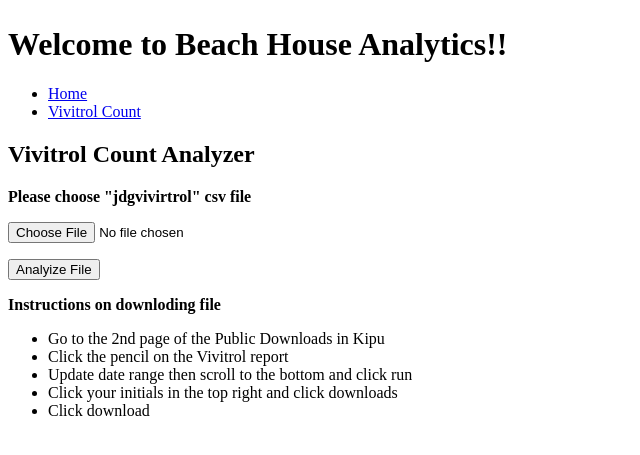
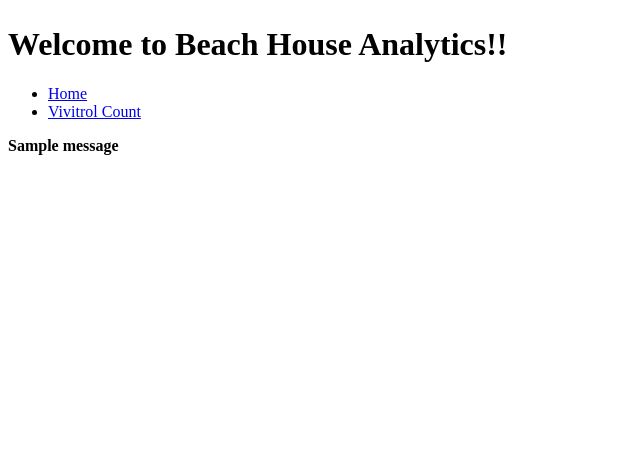
Before and after one commit to keberelf058725/BH_Django_Project, a Django app: page /viv/ in a window 1280 px wide. Shown: the part 307-762 px from the top of the page, without its empty margins (0-640 px from the left). Run offline with Django 4.2, Linux system fonts and the light colour scheme; tables that the repository leaves empty hold one stand-in row (values such as "Sample post"); one stand-in notice (Sample message) is shown.

Commit message:
updates 7/19/2022

```diff
--- a/BH_DJANGO/pages/views.py
+++ b/BH_DJANGO/pages/views.py
@@ -1,17 +1,38 @@
 from django.http import HttpResponse
 from django.shortcuts import render
+from django.contrib import messages
+import pandas
+import numpy
+import datetime
 
 
 def homepage_view(request, *args, **kwargs):
     return render(request, "home.html", {})
 
 def viv_view(request, *args, **kwargs):
-    return render(request, "viv.html", {})
+    print(request)
 
-"""if request.method == 'POST' and 'submit' in request.POST:
+    if request.method == 'GET':
+        return render(request, "viv.html", {})
 
-    from vivitrol_script import import_csv_data
+    if request.method == 'POST':
 
-    import_csv_data()
+        sheet1 = request.FILES['file']
 
-    return HttpResponseRedirect(reverse(app_name:view_name))"""
+
+        #csv_file = request.POST['file']
+        Viv = pandas.DataFrame(pandas.read_csv(sheet1, index_col=0, dtype=str))
+        Viv[['Evaluation Date', 'Evaluation Date_2']] = Viv['Evaluation Date'].str.split(' ', n=1, expand=True)
+        Viv.loc[:, ('Evaluation Date')] = pandas.to_datetime(Viv.loc[:, ('Evaluation Date')]).dt.date
+        Date_Min = Viv['Evaluation Date'].min()
+        Date_Max = Viv['Evaluation Date'].max()
+        Date_Min = Date_Min.strftime('%b %d %Y')
+        Date_Max = Date_Max.strftime('%b %d %Y')
+        Viv['Count'] = 1
+        VivT = numpy.sum(Viv['Count'])
+        VivT = str(VivT)
+        messages.success(request, 'The total number of Vivitrol Injections from {} to {} is: {}'.format(Date_Min, Date_Max, VivT))
+
+        return render(request, "viv.html", {})
+    else:
+        return render(request, "viv.html", {})
--- a/BH_DJANGO/templates/viv.html
+++ b/BH_DJANGO/templates/viv.html
@@ -1,13 +1,21 @@
 {% extends 'base.html' %}
 
 {% block content %}
+{% if messages %}
+{% for message in messages %}
+    <div>
+        <strong>{{message|safe}}</strong>
+    </div>
+{% endfor %}
+{% else %}
  <h2>Vivitrol Count Analyzer</h2>
 
-<form method="post"> {% csrf_token %}
-{{ form.as_p }}
+
+<form action="" method="post" enctype="multipart/form-data"> {% csrf_token %}
     <div>
-    <p><strong><label for="file">Please choose "jdgvivirtrol" csv file</label></strong></p>
- <input type="file" accept=".csv"/></div>
+    <p><strong><label for="file">Please choose "jdgvivitrol" csv file</label></strong></p>
+ <input type="file" name="file" id = sheet1 accept=".csv"/>
+    <label for="sheet1" class="btn btn-secondary">Please choose "jdgvivitrol" csv file</label></div>
     <p></p>
 <div>
     <button type="submit">Analyize File</button>
@@ -28,4 +36,5 @@
 </p>
 </div>
 </form>
+{% endif %}
   {% endblock %}
```
Also changed, not shown: BH_DJANGO/pages/vivitrol_script.py (deleted, +0 -11 lines).
